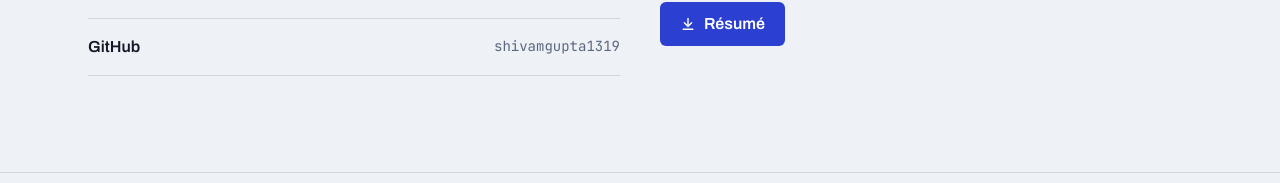
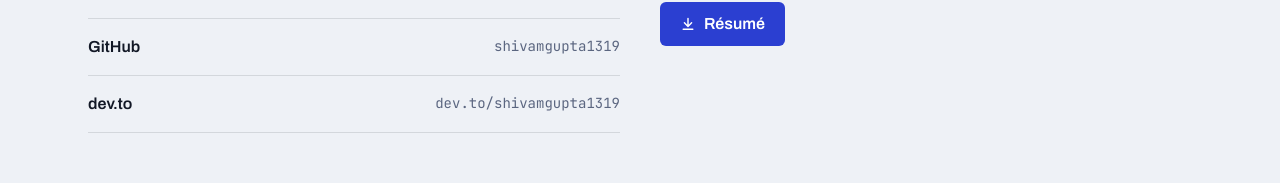
Before and after one commit to shivamgupta1319/portfolio, a Next.js app: page /contact in a window 1280 px wide. Shown: the part 590-773 px from the top of the page. Built offline with nearby package versions, Linux system fonts and the light colour scheme; no server answers.

Commit message:
feat(contact): list the dev.to profile under Elsewhere

```diff
--- a/src/app/(site)/contact/page.tsx
+++ b/src/app/(site)/contact/page.tsx
@@ -13,6 +13,7 @@ export const metadata: Metadata = {
 const CHANNELS = [
   { label: "LinkedIn", value: "in/myselfshivam", href: profile.linkedin },
   { label: "GitHub", value: profile.githubUser, href: profile.github },
+  ...(profile.devto ? [{ label: "dev.to", value: profile.devto.replace(/^https?:\/\//, ""), href: profile.devto }] : []),
 ];
 
 export default function ContactPage() {
```
